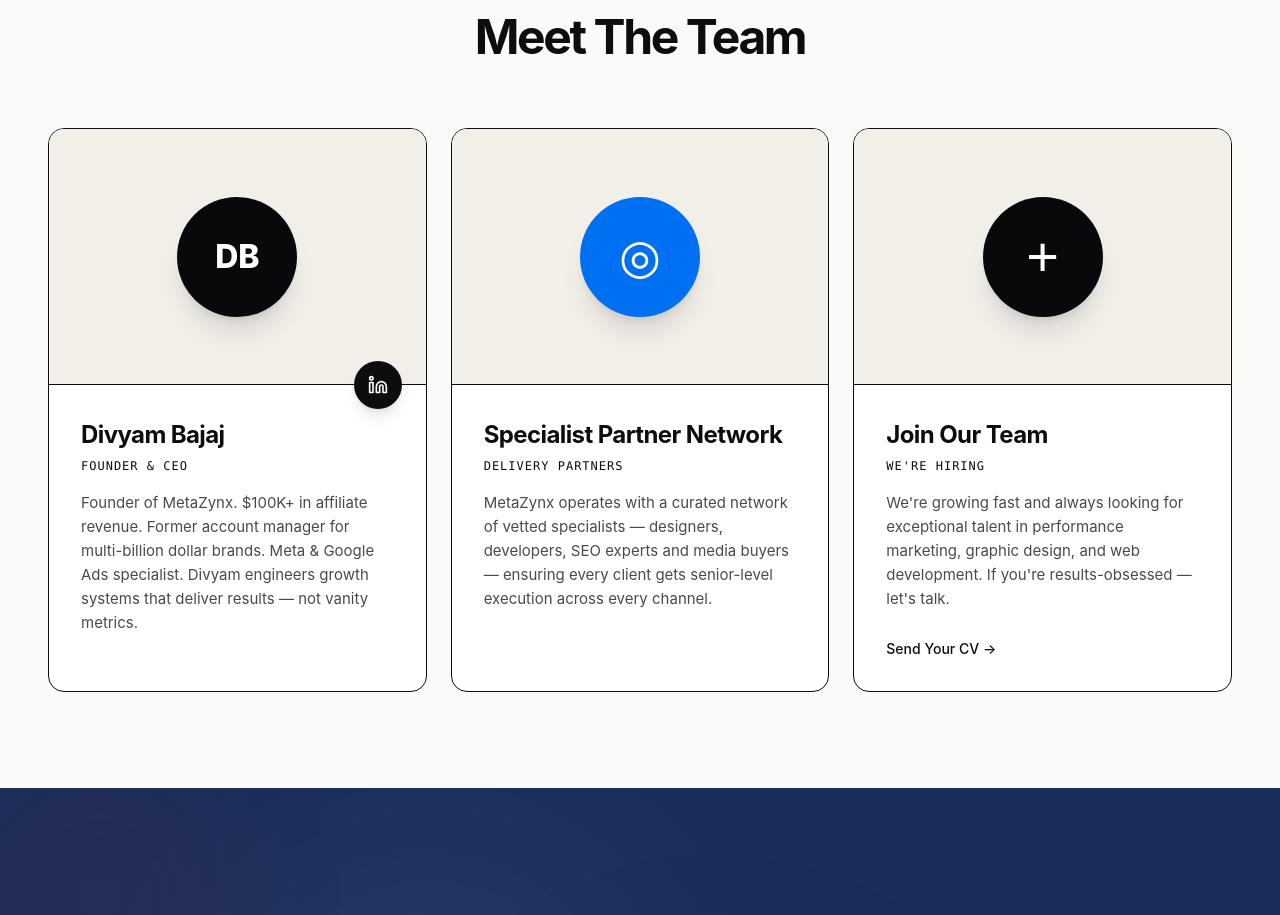
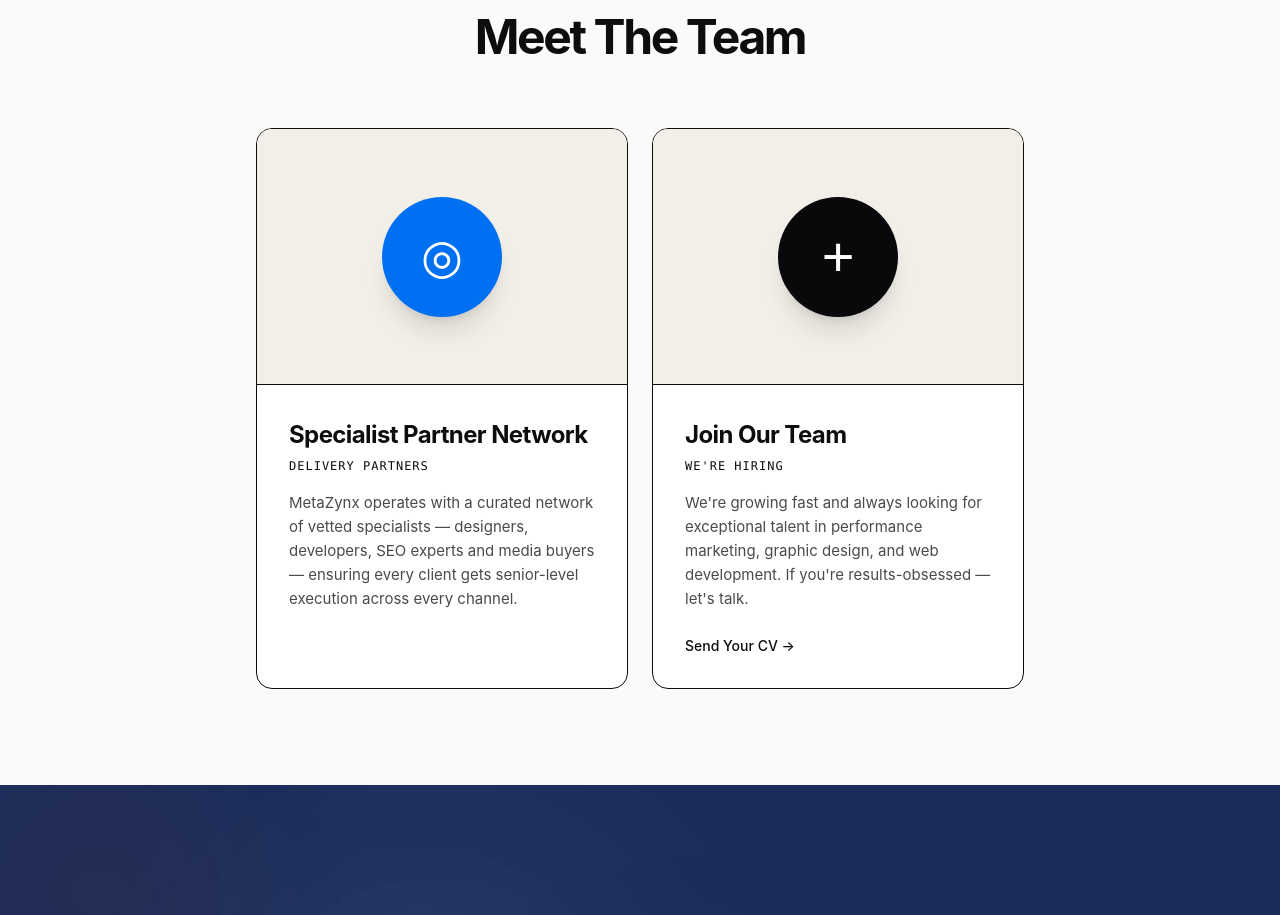
Before and after one commit to MetaZynx/MetaZynx-, a Next.js app: page /about in a window 1280 px wide. Shown: the part 2000-2915 px from the top of the page. Built offline with nearby package versions, Linux system fonts and the light colour scheme.

Commit message:
Update page.tsx

```diff
--- a/app/about/page.tsx
+++ b/app/about/page.tsx
@@ -43,19 +43,6 @@
   ];
 
   const team = [
-    {
-      name: 'Divyam Bajaj',
-      role: 'FOUNDER & CEO',
-      bio: 'Founder of MetaZynx. $100K+ in affiliate revenue. Former account manager for multi-billion dollar brands. Meta & Google Ads specialist. Divyam engineers growth systems that deliver results — not vanity metrics.',
-      linkedin: 'https://www.linkedin.com/in/divyambajaj333',
-      avatar: {
-        bg: '#09090B',
-        content: 'DB',
-        fontSize: '32px',
-        fontFamily: 'var(--font-sans)',
-        fontWeight: '800'
-      }
-    },
     {
       name: 'Specialist Partner Network',
       role: 'DELIVERY PARTNERS',
@@ -219,7 +206,7 @@
             Meet The Team
           </h2>
         </div>
-        <div className="grid grid-cols-1 md:grid-cols-3 gap-6">
+        <div className="grid grid-cols-1 md:grid-cols-2 gap-6 max-w-3xl mx-auto">
           {team.map((member, index) => (
             <div key={index} className="bg-card-bg rounded-2xl border border-border-glass overflow-hidden group hover:border-brand-action/30 transition-all duration-300 flex flex-col">
               <div className="h-64 bg-secondary-bg relative flex items-center justify-center border-b border-border-glass">
```
